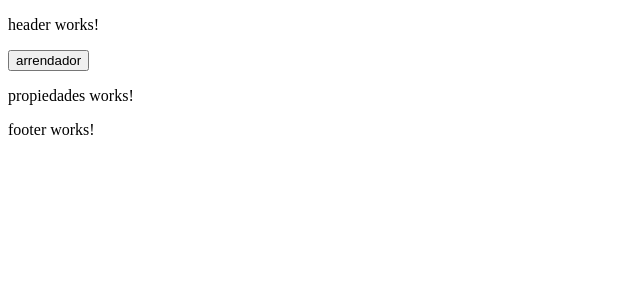
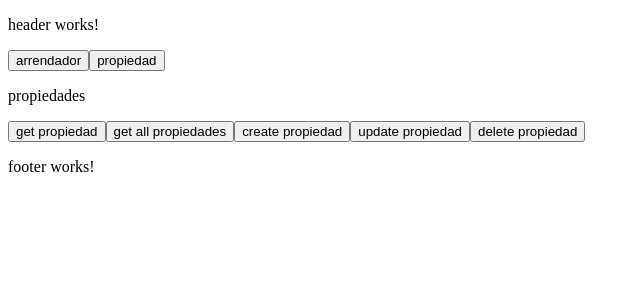
Before and after one commit to KJAIMESC/Proyecto-Web-Frontend, an Angular app: page /propiedades in a window 1280 px wide. Shown: the top 300 px of the page, without its empty margins (0-640 px from the left). Built offline with nearby package versions, Linux system fonts and the light colour scheme.

Commit message:
bottones siuuu

```diff
--- a/src/app/components/arrendadores/arrendadores.component.html
+++ b/src/app/components/arrendadores/arrendadores.component.html
@@ -1,4 +1,3 @@
-<p>arrendadores</p>
 <p>arrendadores</p>
 <button (click)="getArrendador()">get arrendador</button>
 <button (click)="getAllArrendadores()">get all arrendadores</button>
--- a/src/app/components/header/header.component.html
+++ b/src/app/components/header/header.component.html
@@ -1,2 +1,3 @@
 <p>header works!</p>
 <button (click)="openArrendador()"> arrendador </button>
+<button (click)="openPropiedad()"> propiedad </button>
--- a/src/app/components/header/header.component.ts
+++ b/src/app/components/header/header.component.ts
@@ -14,4 +14,7 @@ export class HeaderComponent {
   openArrendador() {
     this.router.navigate(['arrendadores'])
   }
+  openPropiedad() {
+    this.router.navigate(['propiedades'])
+  }
 }
--- a/src/app/components/propiedades/propiedades.component.html
+++ b/src/app/components/propiedades/propiedades.component.html
@@ -1,2 +1,7 @@
-<p>propiedades works!</p>
+<p>propiedades</p>
+<button (click)="getPropiedad()">get propiedad</button>
+<button (click)="getAllPropiedades()">get all propiedades</button>
+<button (click)="createPropiedad()">create propiedad</button>
+<button (click)="updatePropiedad()">update propiedad</button>
+<button (click)="deletePropiedad()">delete propiedad</button>
 <router-outlet></router-outlet>
--- a/src/app/components/propiedades/propiedades.component.ts
+++ b/src/app/components/propiedades/propiedades.component.ts
@@ -1,5 +1,6 @@
 import { Component } from '@angular/core';
 import { RouterOutlet } from '@angular/router';
+import { Router, ActivatedRoute } from '@angular/router';
 
 @Component({
   selector: 'app-propiedades',
@@ -9,5 +10,20 @@ import { RouterOutlet } from '@angular/router';
   styleUrl: './propiedades.component.css'
 })
 export class PropiedadesComponent {
-
+  constructor(private router: Router, private route: ActivatedRoute){}
+  getPropiedad() {
+    this.router.navigate(['get'], { relativeTo: this.route})
+  }
+  getAllPropiedades() {
+    this.router.navigate(['get-all'], { relativeTo: this.route})
+  }
+  createPropiedad() {
+    this.router.navigate(['create'], { relativeTo: this.route})
+  }
+  updatePropiedad() {
+    this.router.navigate(['update'], { relativeTo: this.route})
+  }
+  deletePropiedad() {
+    this.router.navigate(['delete'], { relativeTo: this.route})
+  }
 }
```
